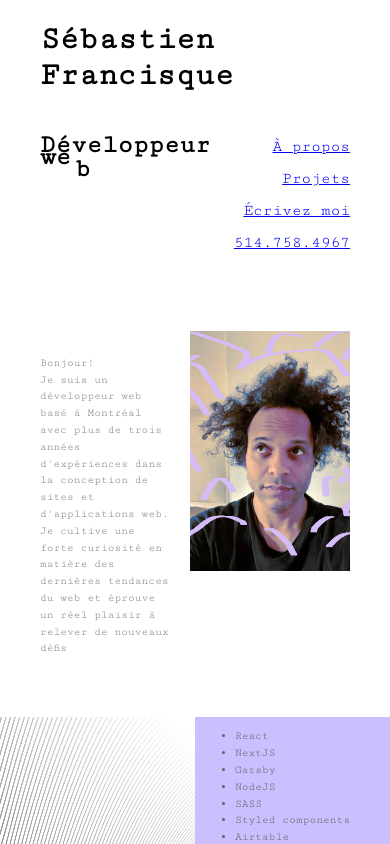
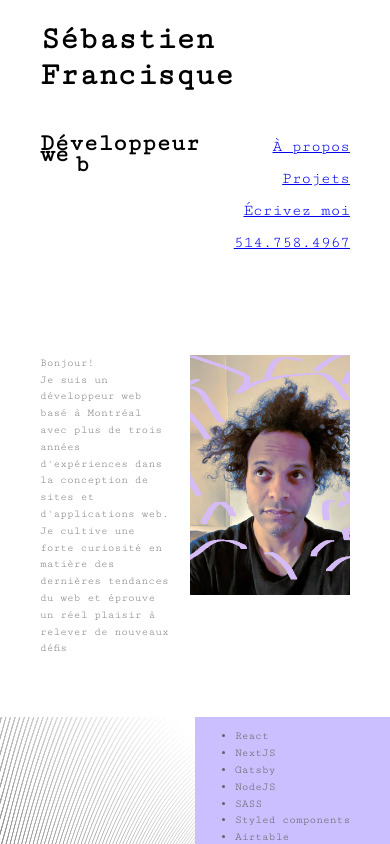
Before and after one commit to rustyblue100/sebastienfrancisque.github.io, a Next.js app: page / in a window 390 px wide. Built offline with nearby package versions, Linux system fonts and the light colour scheme.

Commit message:
styled: intro mobile

```diff
--- a/components/ProjetsMobile.jsx
+++ b/components/ProjetsMobile.jsx
@@ -108,7 +108,7 @@ const Projets = () => {
                   <GitHub />
                 </a>
 
-                <div style={{ lineHeight: 1 }}>
+                <div style={{ lineHeight: 1, wordBreak: "break-all" }}>
                   <a
                     href={data.url && data.url}
                     rel="noopener noreferrer"
--- a/pages/index.js
+++ b/pages/index.js
@@ -49,7 +49,7 @@ const Quote = styled.h3`
   }
 
   @media (max-width: 400px) {
-    font-size: 1.6rem;
+    font-size: 1.5rem;
   }
 `;
 
@@ -127,7 +127,6 @@ const SecondMenu = styled.ul`
 const Point = styled.span``;
 
 const Picture = styled(motion.div)`
-  margin-top: -24px;
   justify-self: end;
 `;
 
```
